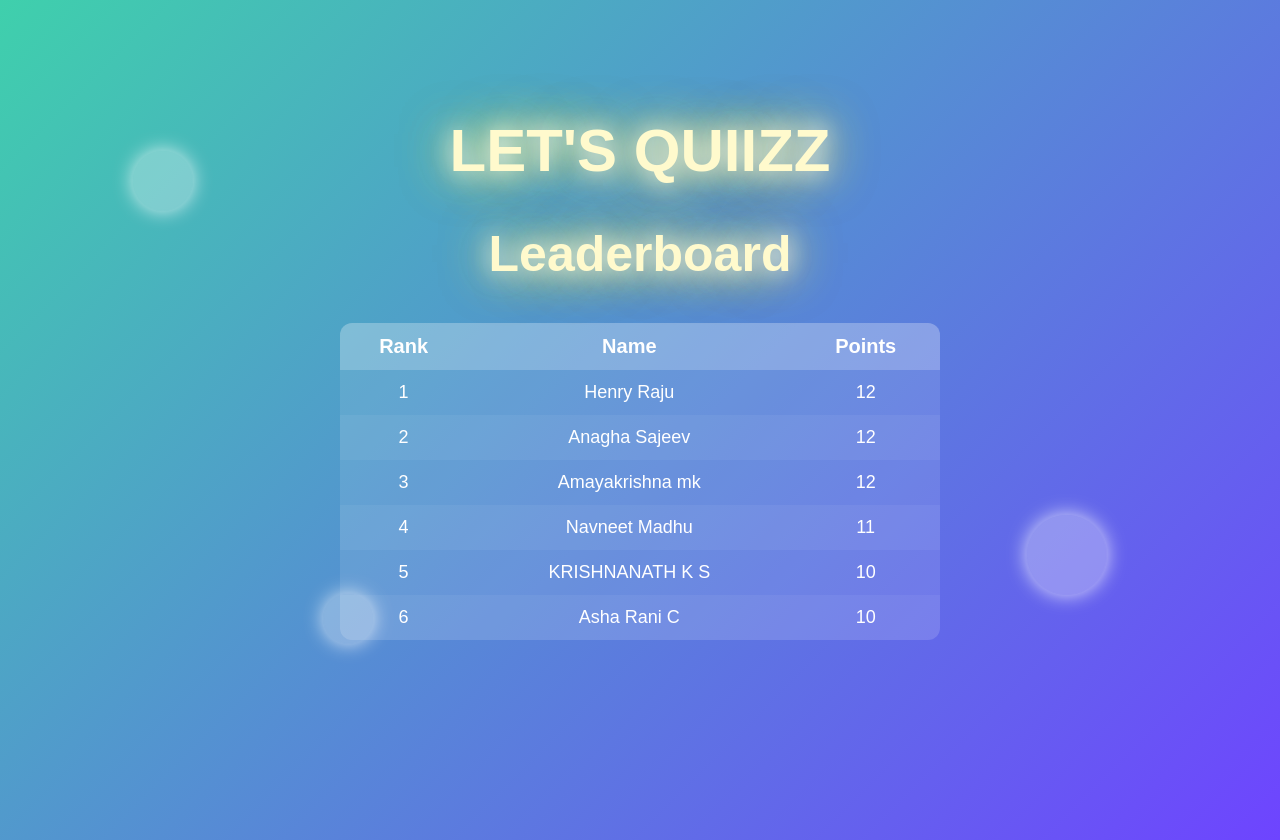
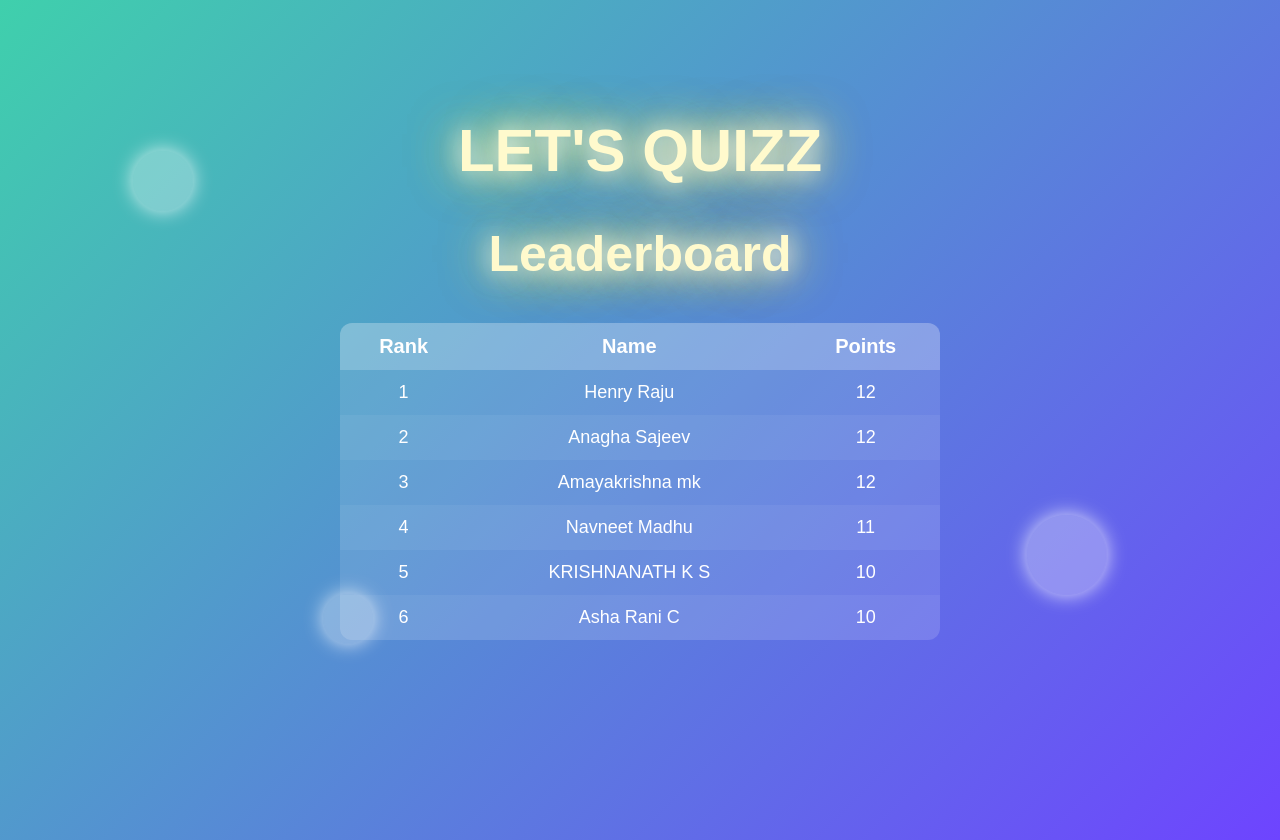
Before and after one commit to Abishekvarghese/Lets_Quizz, a plain HTML site: page index.html in a window 1280 px wide. Drawn offline with Linux system fonts and the light colour scheme.

Commit message:
Update index.html

```diff
--- a/index.html
+++ b/index.html
@@ -131,7 +131,7 @@
   <div class="orb"></div>
   <div class="orb"></div>
 
-  <h1>LET'S QUIIZZ</h1>
+  <h1>LET'S QUIZZ</h1>
   <h2>Leaderboard</h2>
 
   <table id="leaderboard">
```
